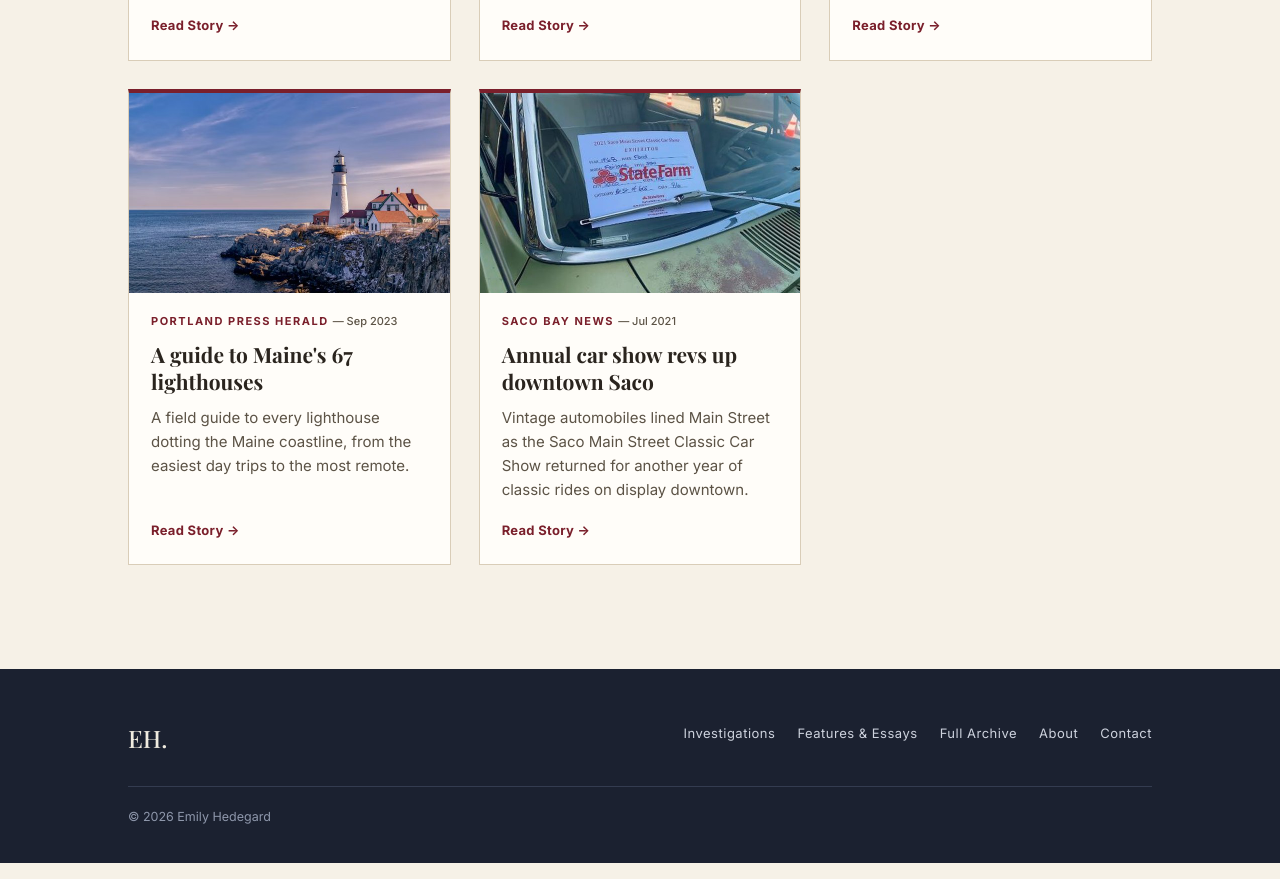
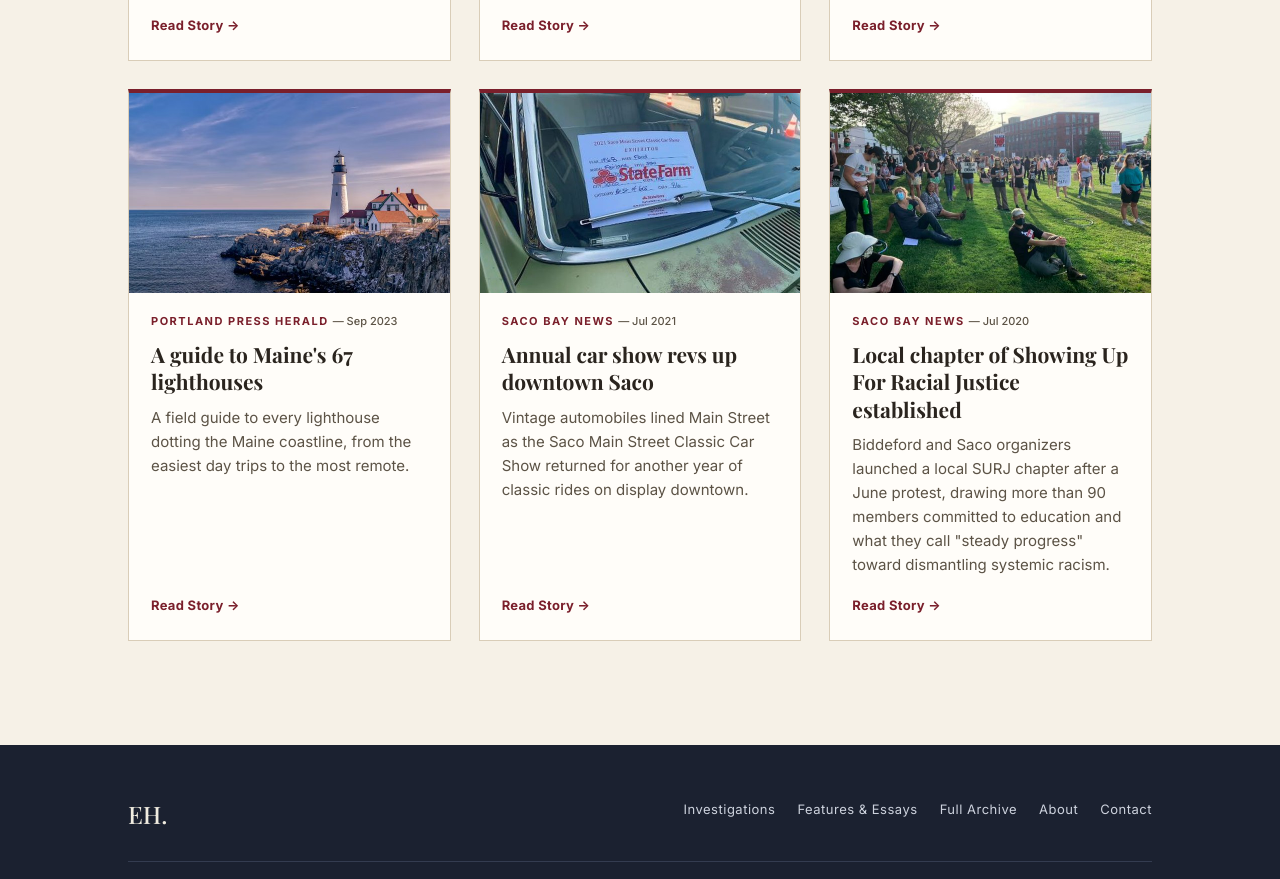
Before and after one commit to Emily-Hedegard/portfolio, a plain HTML site: page features.html in a window 1280 px wide. Shown: the part 3039-3918 px from the top of the page. Drawn offline with nearby package versions, Linux system fonts and the light colour scheme; a web font is replaced by a local one.

Commit message:
Add SURJ rally story card

```diff
--- a/features.html
+++ b/features.html
@@ -211,6 +211,16 @@
         </div>
       </article>
 
+      <article class="story-card">
+        <div class="card-thumb"><img src="images/thumb-surj-rally.jpg" alt="A crowd of masked demonstrators standing in marked circles for social distancing at a racial justice rally in Mechanics Park, Biddeford, with a Black Lives Matter sign in the background"></div>
+        <div class="card-body">
+          <div class="card-outlet">Saco Bay News <span class="date">— Jul 2020</span></div>
+          <h3 class="card-headline">Local chapter of Showing Up For Racial Justice established</h3>
+          <p class="card-dek">Biddeford and Saco organizers launched a local SURJ chapter after a June protest, drawing more than 90 members committed to education and what they call "steady progress" toward dismantling systemic racism.</p>
+          <a class="read-link" href="https://sacobaynews.com/local-chapter-of-showing-up-for-racial-justice-established-p483-1.htm" target="_blank" rel="noopener">Read Story →</a>
+        </div>
+      </article>
+
     </div>
   </div>
 </section>
```
